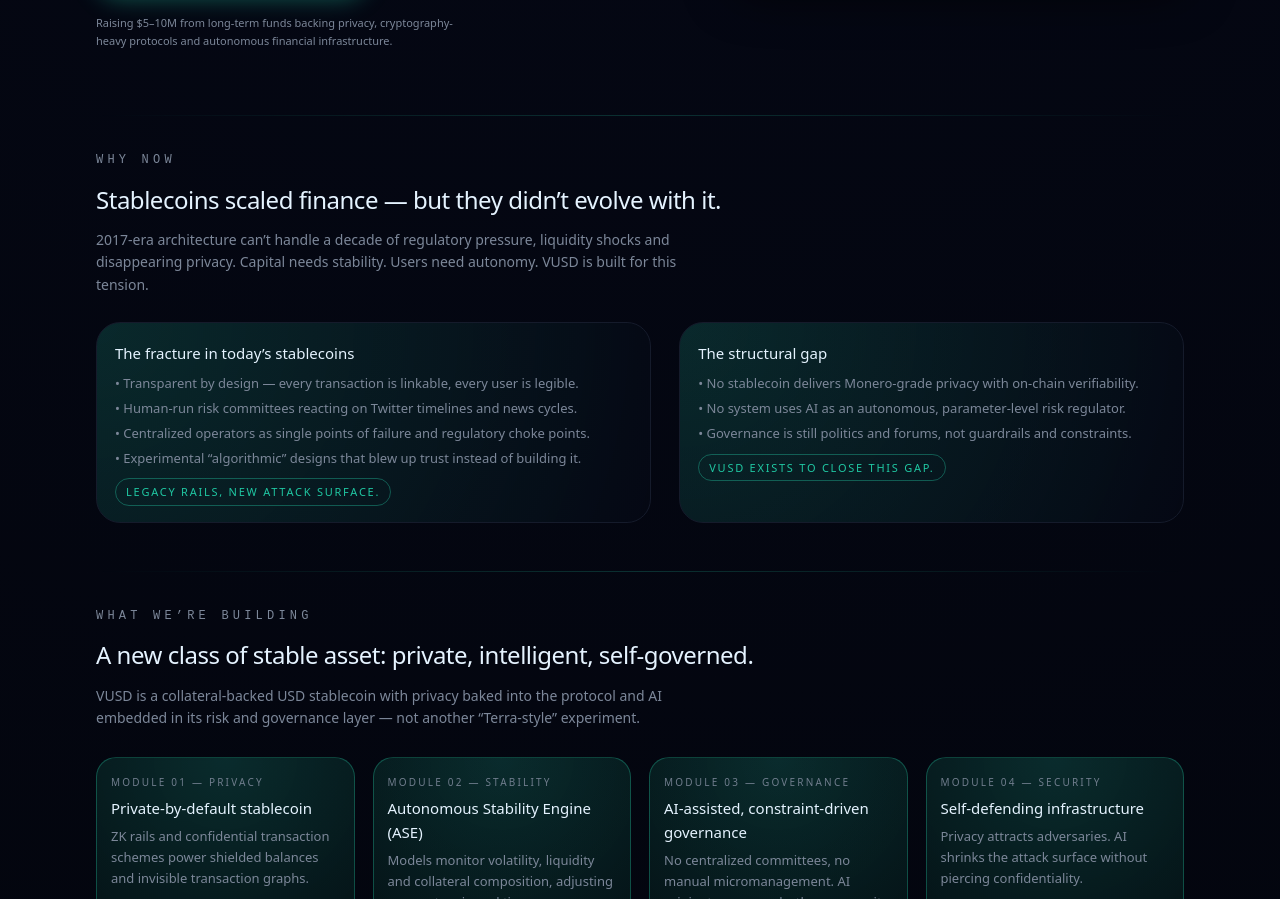
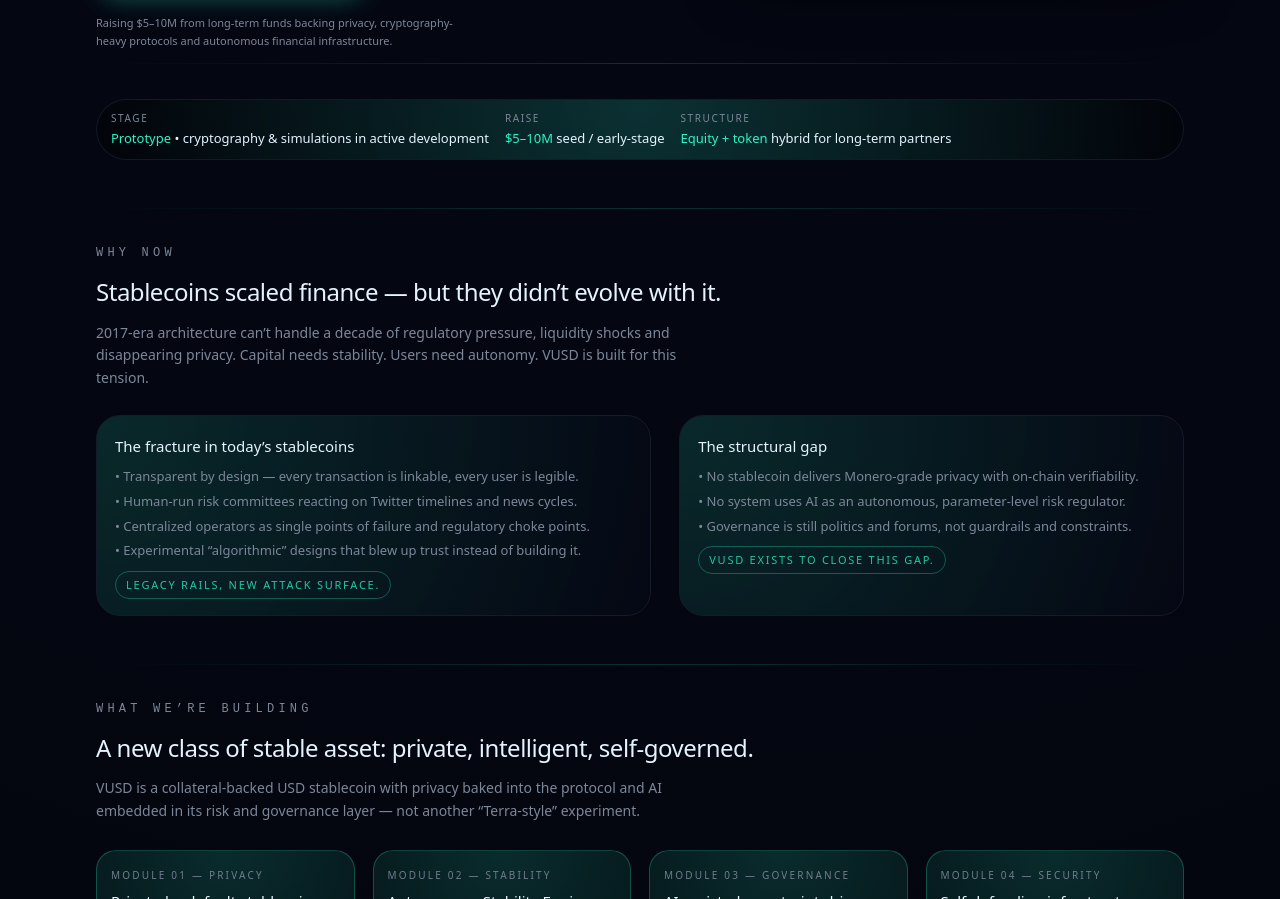
Before and after one commit to Gatsby01k/vusd-site, a Next.js app: page / in a window 1280 px wide. Shown: the part 810-1709 px from the top of the page. Built offline with nearby package versions, Linux system fonts and the light colour scheme.

Commit message:
Update page.js

```diff
--- a/app/page.js
+++ b/app/page.js
@@ -1,8 +1,8 @@
 "use client";
 
-import MetricsStrip from "./components/MetricsStrip";
 import { useEffect } from "react";
 import Hero from "./components/Hero";
+import MetricsStrip from "./components/MetricsStrip"; // <-- ВАЖНО
 import WhyNow from "./components/WhyNow";
 import Pillars from "./components/Pillars";
 import Architecture from "./components/Architecture";
@@ -33,6 +33,7 @@ export default function Page() {
   return (
     <>
       <Hero />
+      <MetricsStrip /> {/* <-- ВОТ СЮДА! */}
       <WhyNow />
       <Pillars />
       <Architecture />
```
